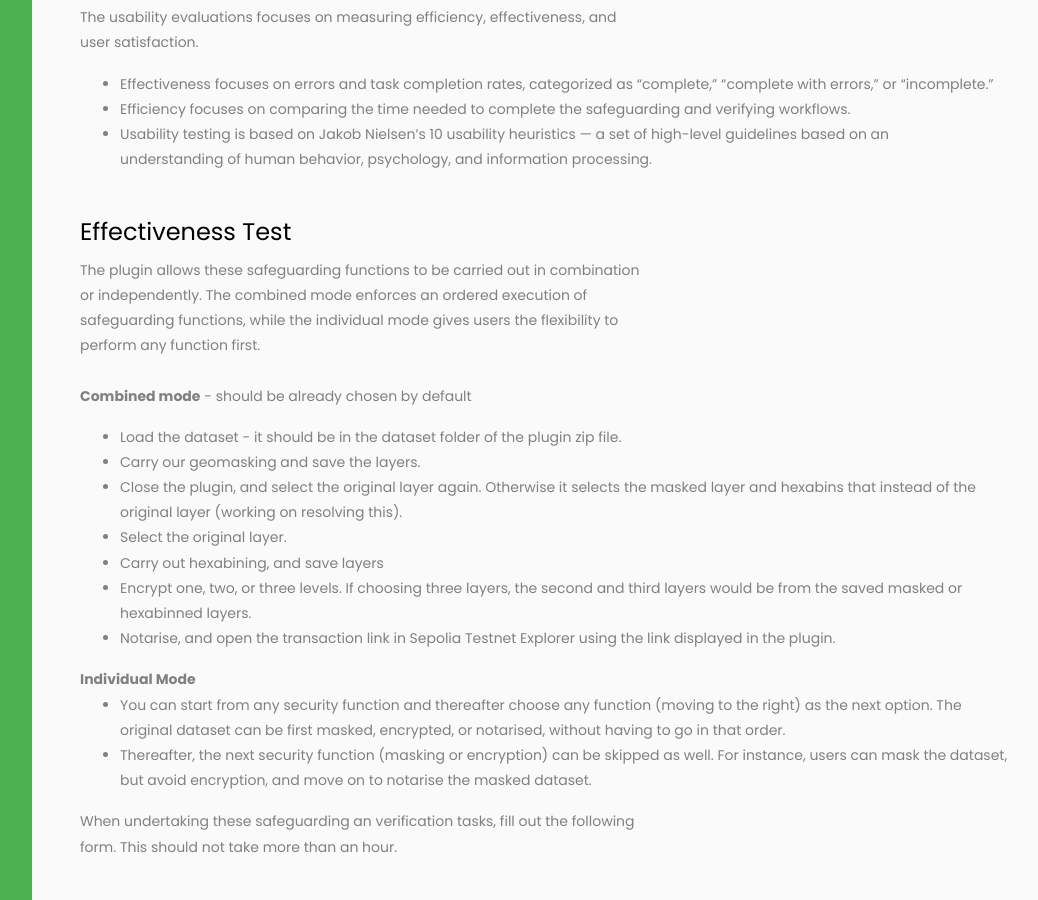
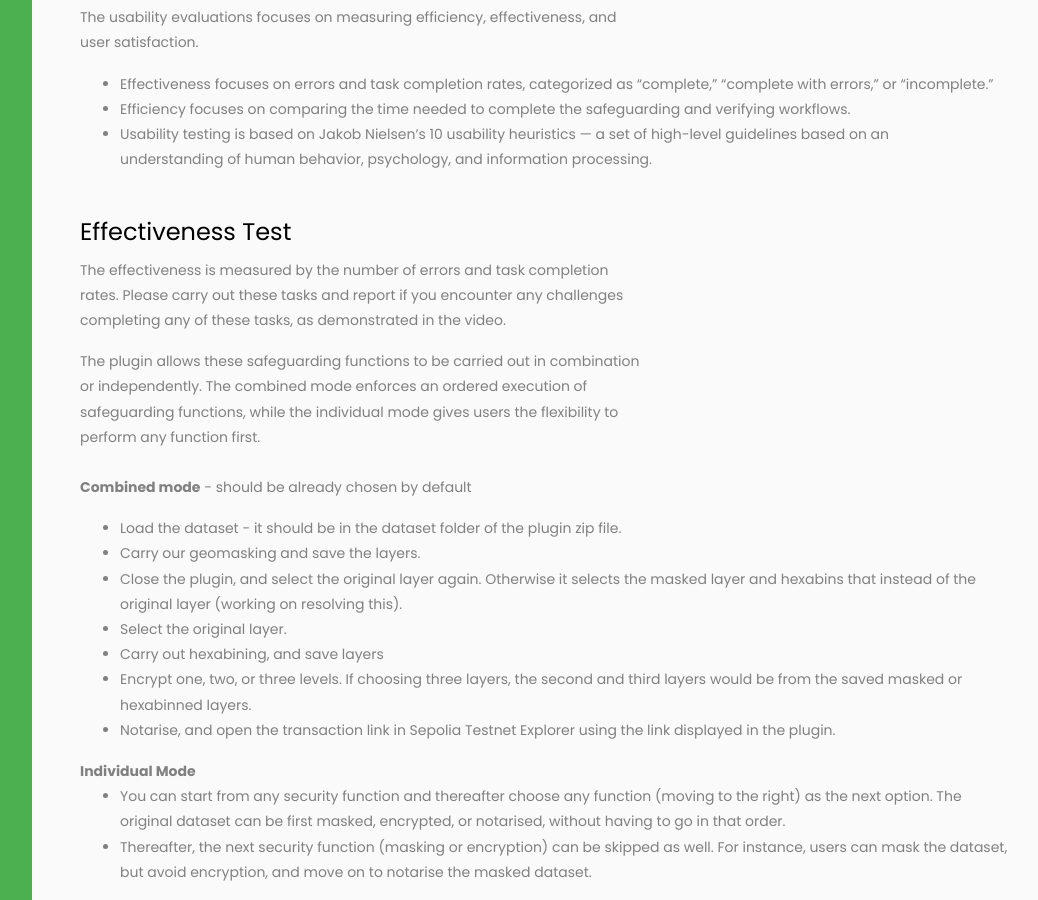
Before and after one commit to sharmapn/sharmapn.github.io, a Jekyll site: the page MapSafeQGISGeoPrivPlugin/usability_evaluation.html, which Jekyll copies as it is, in a window 1280 px wide and 900 px high, scrolled down 892 px. Shown: the whole window, without its empty margins (218-1256 px from the left). Built offline with Jekyll 4.4.1, drawn with Linux system fonts in a browser that asks for light colours.

Commit message:
Update usability_evaluation.html

```diff
--- a/MapSafeQGISGeoPrivPlugin/usability_evaluation.html
+++ b/MapSafeQGISGeoPrivPlugin/usability_evaluation.html
@@ -153,6 +153,8 @@
 
 <h4> Effectiveness Test</h4>
 
+<p> The effectiveness is measured by the number of errors and task completion rates. Please carry out these tasks and report if you encounter any challenges completing any of these tasks, as demonstrated in the video.
+
 <p>The plugin allows these safeguarding functions to be carried out in combination or independently.
 The combined mode enforces an ordered execution of safeguarding functions, while the individual mode gives users the flexibility to perform any function first. <br><br>
 
```
